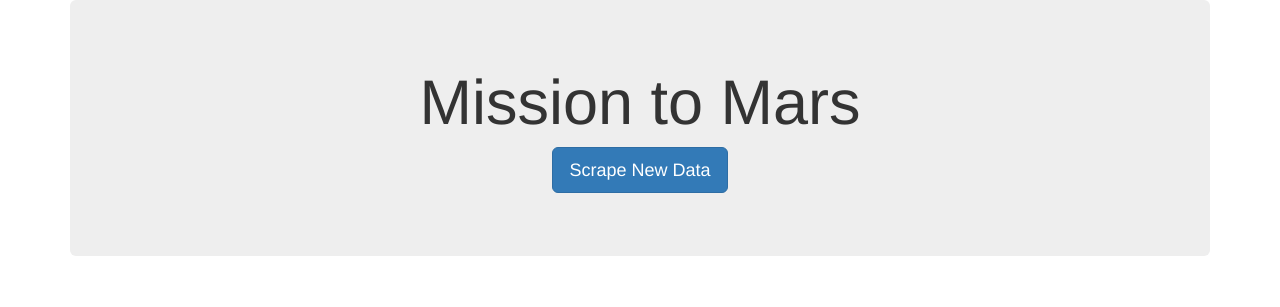
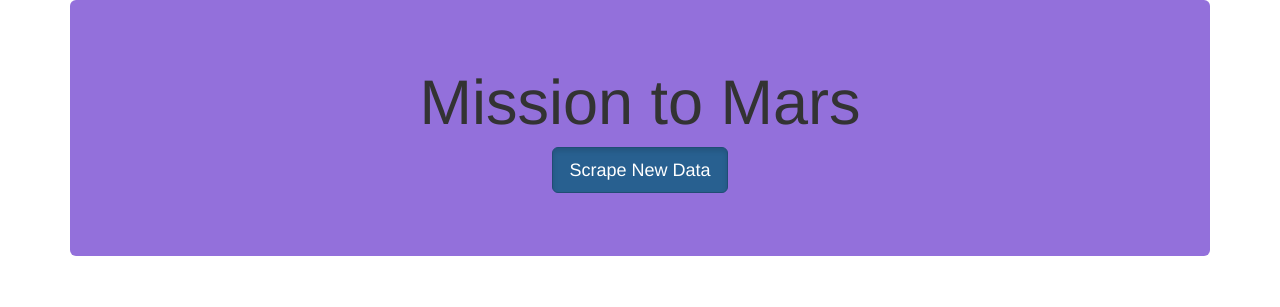
Before and after one commit to rptseng/Mission-to-Mars, a Flask app: page / in a window 1280 px wide. Shown: the top 307 px of the page. Run offline with Flask 2, Linux system fonts and the light colour scheme; data that the repository does not hold is empty; some libraries are stand-ins or nearby versions.

Commit message:
added bootstrap modifications for colour and button

```diff
--- a/templates/index.html
+++ b/templates/index.html
@@ -13,10 +13,10 @@
   <body>
     <div class="container">
       <!-- Add Jumbotron to Header -->
-      <div class="jumbotron text-center">
+      <div class="jumbotron text-center" style="background-color:mediumpurple">
         <h1>Mission to Mars</h1>
         <!-- Add a button to activate scraping script -->
-        <p><a class="btn btn-primary btn-lg" href="/scrape" role="button">Scrape New Data</a></p>
+        <p><a class="btn btn-primary btn-lg active" href="/scrape" role="button">Scrape New Data</a></p>
       </div>
 
       <!-- Add section for Mars News -->
```
